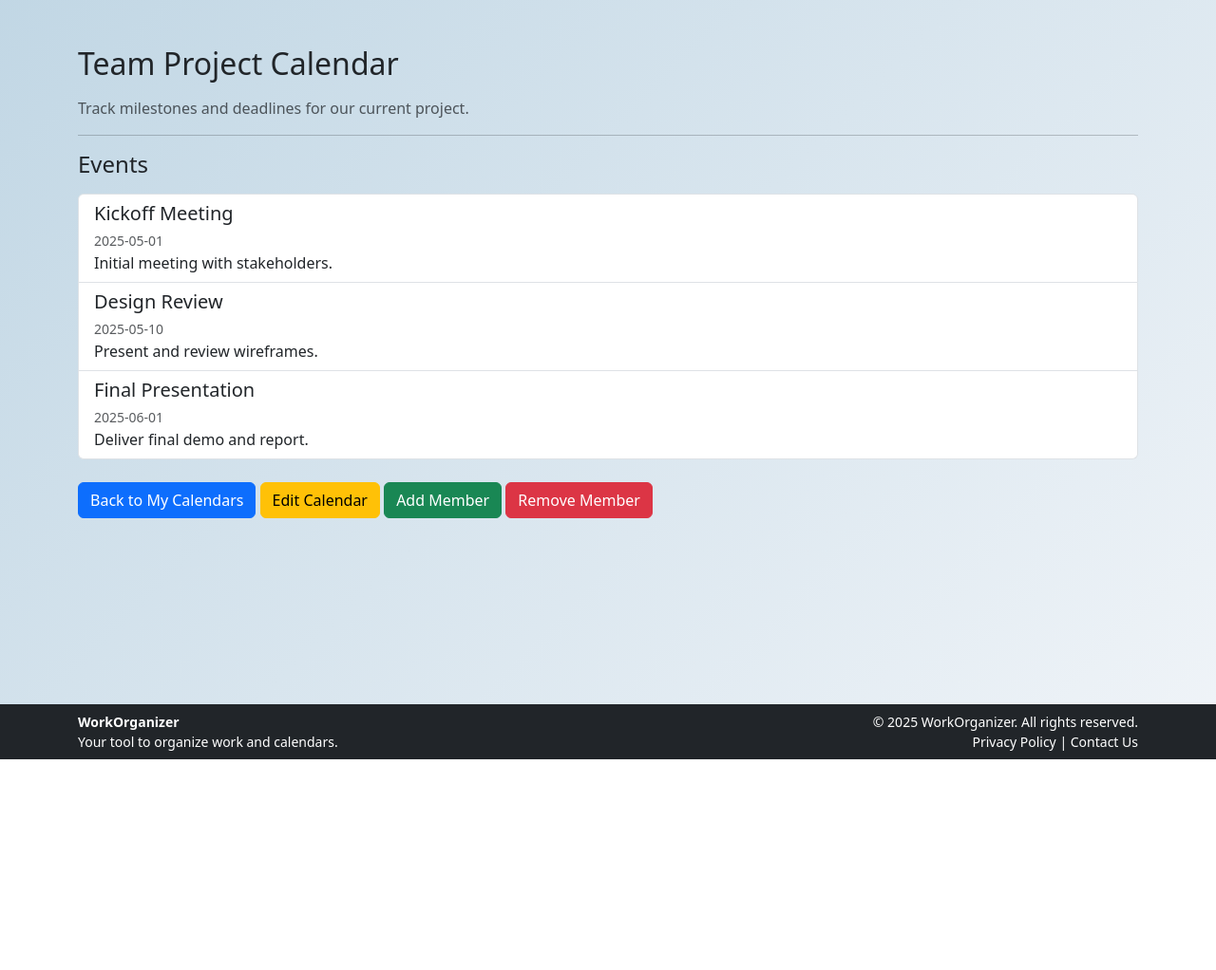
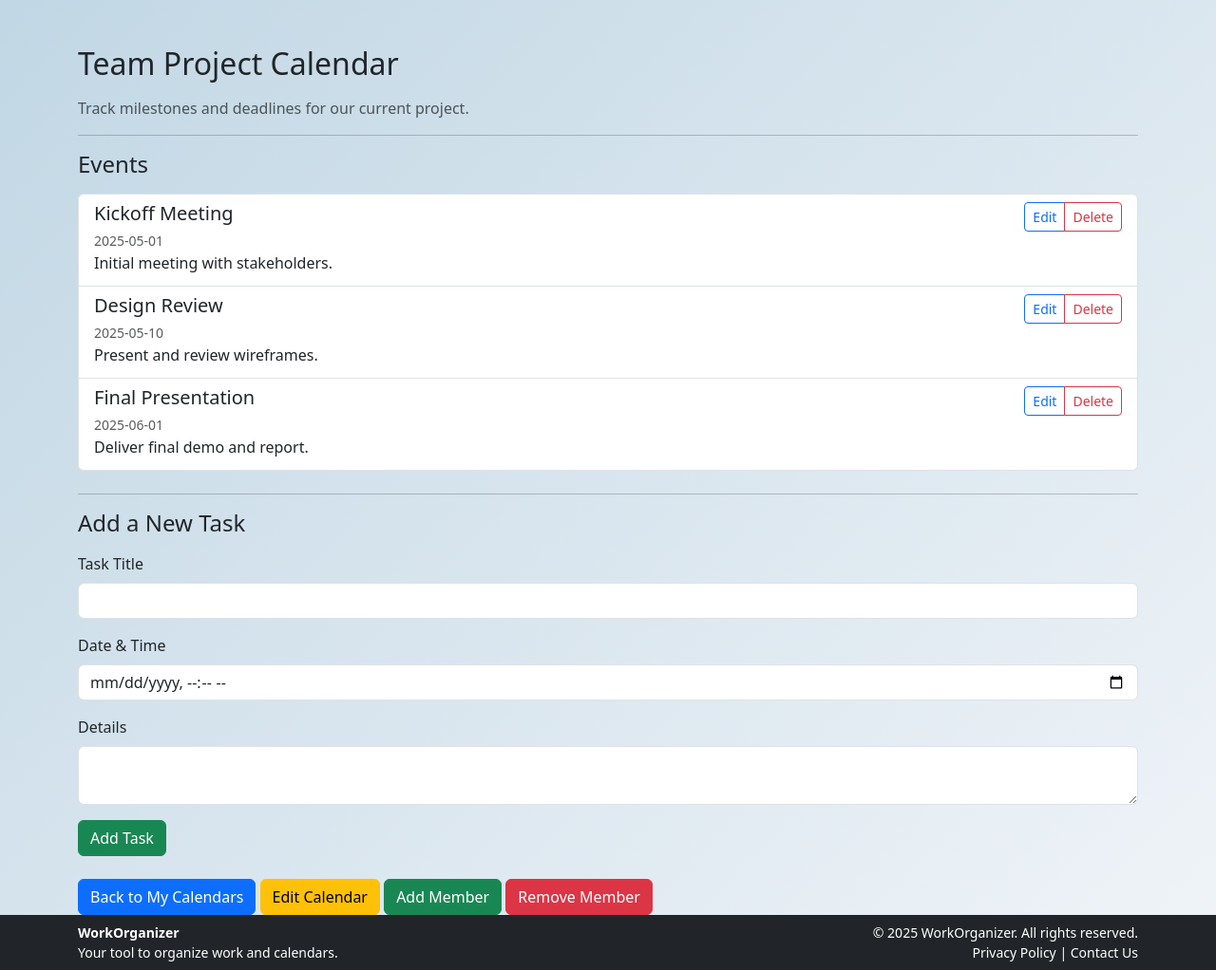
Before and after one commit to ykoosono/Workorganizer, a PHP site: page /view_calendar.php?id=1 in a window 1280 px wide. Shown: the part 56-1078 px from the top of the page at 95% size. Before the commit the page ends 856 px from the top, so only its background shows below. Run offline with PHP 8.4, Linux system fonts and the light colour scheme; data comes from the database, SQL or seed files in the repository.

Commit message:
05/1 commit1

```diff
--- a/view_calendar.php
+++ b/view_calendar.php
@@ -11,12 +11,8 @@ try {
 } catch (PDOException $e) {
   die("Database connection failed: " . $e->getMessage());
 }
-?>
 
-
-<?php
 $calendarId = $_GET['id'] ?? null;
-
 if (!$calendarId || !is_numeric($calendarId)) {
   echo "<div class='container mt-5'><div class='alert alert-danger'>Invalid calendar ID.</div></div>";
   include 'footer.php';
@@ -27,17 +23,55 @@ if (!$calendarId || !is_numeric($calendarId)) {
 $stmt = $pdo->prepare("SELECT * FROM calendars WHERE id = ?");
 $stmt->execute([$calendarId]);
 $calendar = $stmt->fetch(PDO::FETCH_ASSOC);
-
 if (!$calendar) {
   echo "<div class='container mt-5'><div class='alert alert-warning'>Calendar not found.</div></div>";
   include 'footer.php';
   exit;
 }
 
+// Delete task if requested
+if (isset($_GET['delete_event']) && is_numeric($_GET['delete_event'])) {
+  $deleteId = $_GET['delete_event'];
+  $pdo->prepare("DELETE FROM events WHERE id = ? AND calendar_id = ?")->execute([$deleteId, $calendarId]);
+  header("Location: view-calendar.php?id=$calendarId");
+  exit;
+}
+
+// Add or edit event
+if ($_SERVER["REQUEST_METHOD"] === "POST") {
+  $title = $_POST['title'] ?? '';
+  $date = $_POST['date'] ?? '';
+  $details = $_POST['details'] ?? '';
+  $eventId = $_POST['event_id'] ?? null;
+
+  if (!empty($title) && !empty($date)) {
+    if ($eventId) {
+      // Update event
+      $stmt = $pdo->prepare("UPDATE events SET title=?, date=?, details=? WHERE id=? AND calendar_id=?");
+      $stmt->execute([$title, $date, $details, $eventId, $calendarId]);
+    } else {
+      // Insert new event
+      $stmt = $pdo->prepare("INSERT INTO events (calendar_id, title, date, details) VALUES (?, ?, ?, ?)");
+      $stmt->execute([$calendarId, $title, $date, $details]);
+    }
+    header("Location: view-calendar.php?id=$calendarId");
+    exit;
+  }
+}
+
 // Fetch events
 $eventStmt = $pdo->prepare("SELECT * FROM events WHERE calendar_id = ? ORDER BY date ASC");
 $eventStmt->execute([$calendarId]);
 $events = $eventStmt->fetchAll(PDO::FETCH_ASSOC);
+
+// Editing specific event
+$editingEvent = null;
+if (isset($_GET['edit_event']) && is_numeric($_GET['edit_event'])) {
+  $editId = $_GET['edit_event'];
+  $stmt = $pdo->prepare("SELECT * FROM events WHERE id = ? AND calendar_id = ?");
+  $stmt->execute([$editId, $calendarId]);
+  $editingEvent = $stmt->fetch(PDO::FETCH_ASSOC);
+}
 ?>
 
 <div class="d-flex flex-column min-vh-100">
@@ -47,15 +81,21 @@ $events = $eventStmt->fetchAll(PDO::FETCH_ASSOC);
       <p class="text-muted"><?php echo htmlspecialchars($calendar['description']); ?></p>
 
       <hr>
+      <h4 class="mb-3">Events</h4>
 
-      <h4 class="mb-3">Events</h4>
       <?php if ($events): ?>
-        <ul class="list-group">
+        <ul class="list-group mb-4">
           <?php foreach ($events as $event): ?>
-            <li class="list-group-item">
-              <h5 class="mb-1"><?php echo htmlspecialchars($event['title']); ?></h5>
-              <small class="text-muted"><?php echo htmlspecialchars($event['date']); ?></small>
-              <p class="mb-0"><?php echo htmlspecialchars($event['details']); ?></p>
+            <li class="list-group-item d-flex justify-content-between align-items-start">
+              <div>
+                <h5 class="mb-1"><?php echo htmlspecialchars($event['title']); ?></h5>
+                <small class="text-muted"><?php echo htmlspecialchars($event['date']); ?></small>
+                <p class="mb-1"><?php echo htmlspecialchars($event['details']); ?></p>
+              </div>
+              <div class="btn-group btn-group-sm">
+                <a href="?id=<?php echo $calendarId; ?>&edit_event=<?php echo $event['id']; ?>" class="btn btn-outline-primary">Edit</a>
+                <a href="?id=<?php echo $calendarId; ?>&delete_event=<?php echo $event['id']; ?>" class="btn btn-outline-danger" onclick="return confirm('Are you sure you want to delete this event?');">Delete</a>
+              </div>
             </li>
           <?php endforeach; ?>
         </ul>
@@ -63,12 +103,39 @@ $events = $eventStmt->fetchAll(PDO::FETCH_ASSOC);
         <p>No events found for this calendar.</p>
       <?php endif; ?>
 
-      <a href="homepage.php" class="btn btn-primary mt-4">Back to My Calendars</a>
-      <a href="edit-calendar.php" class="btn btn-warning mt-4">Edit  Calendar</a>
-      <a href="add-member.php" class="btn btn-success mt-4">Add Member</a>
-      <a href="remove-member.php" class="btn btn-danger mt-4">Remove Member</a>
+      <!-- Add/Edit Task Form -->
+      <hr>
+      <h4 class="mb-3"><?php echo $editingEvent ? 'Edit Task' : 'Add a New Task'; ?></h4>
+      <form method="POST">
+        <input type="hidden" name="event_id" value="<?php echo $editingEvent['id'] ?? ''; ?>">
+        <div class="mb-3">
+          <label for="title" class="form-label">Task Title</label>
+          <input type="text" class="form-control" id="title" name="title" required value="<?php echo $editingEvent['title'] ?? ''; ?>">
+        </div>
+        <div class="mb-3">
+          <label for="date" class="form-label">Date & Time</label>
+          <input type="datetime-local" class="form-control" id="date" name="date" required value="<?php echo isset($editingEvent['date']) ? date('Y-m-d\TH:i', strtotime($editingEvent['date'])) : ''; ?>">
+        </div>
+        <div class="mb-3">
+          <label for="details" class="form-label">Details</label>
+          <textarea class="form-control" id="details" name="details"><?php echo $editingEvent['details'] ?? ''; ?></textarea>
+        </div>
+        <button type="submit" class="btn btn-<?php echo $editingEvent ? 'primary' : 'success'; ?>">
+          <?php echo $editingEvent ? 'Update Task' : 'Add Task'; ?>
+        </button>
+        <?php if ($editingEvent): ?>
+          <a href="view-calendar.php?id=<?php echo $calendarId; ?>" class="btn btn-secondary">Cancel</a>
+        <?php endif; ?>
+      </form>
+
+      <!-- Navigation -->
+      <div class="mt-4">
+        <a href="homepage.php" class="btn btn-primary">Back to My Calendars</a>
+        <a href="edit-calendar.php?id=<?php echo $calendarId; ?>" class="btn btn-warning">Edit Calendar</a>
+        <a href="add-member.php?id=<?php echo $calendarId; ?>" class="btn btn-success">Add Member</a>
+        <a href="remove-member.php?id=<?php echo $calendarId; ?>" class="btn btn-danger">Remove Member</a>
+      </div>
     </div>
   </main>
-
   <?php include 'footer.php'; ?>
 </div>
```
